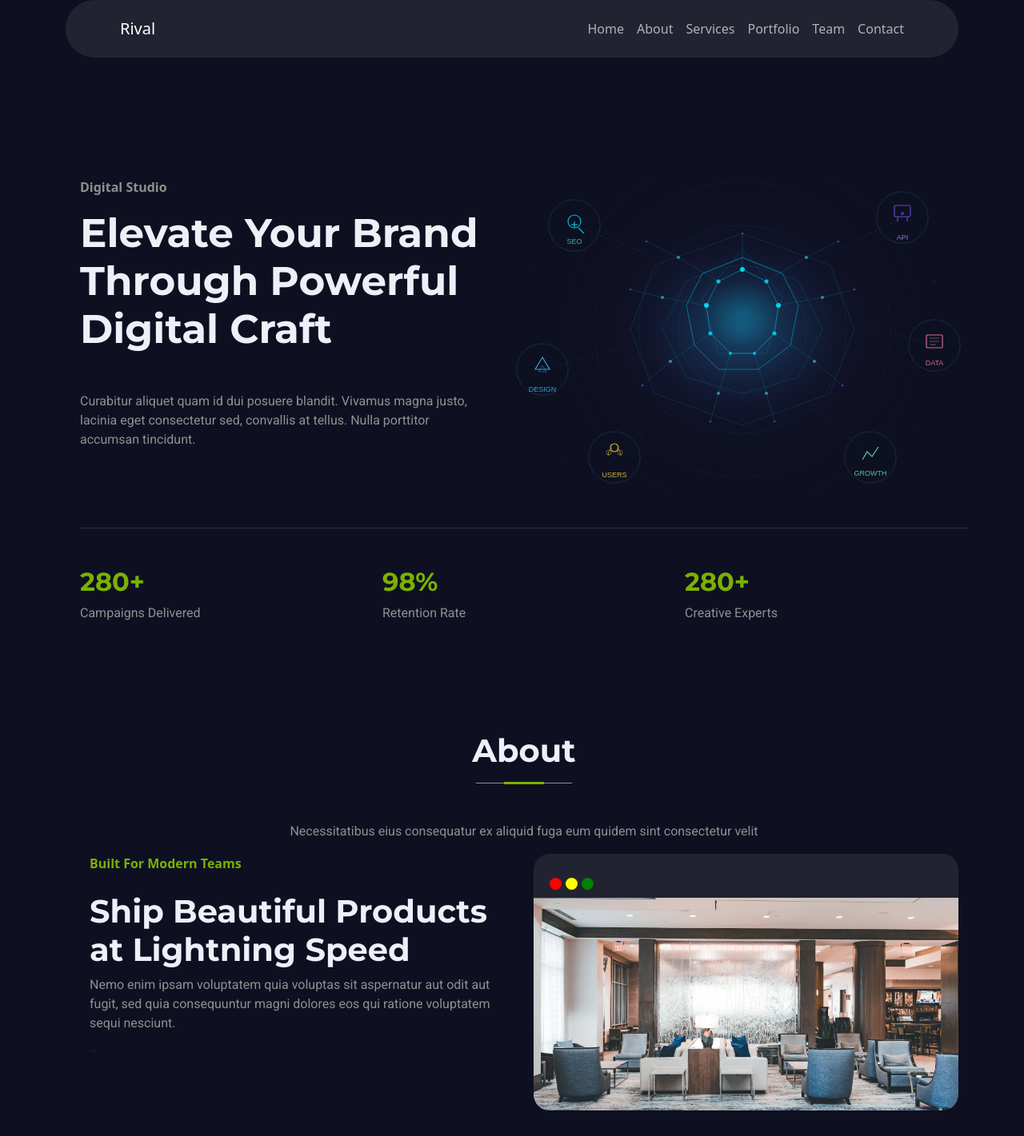
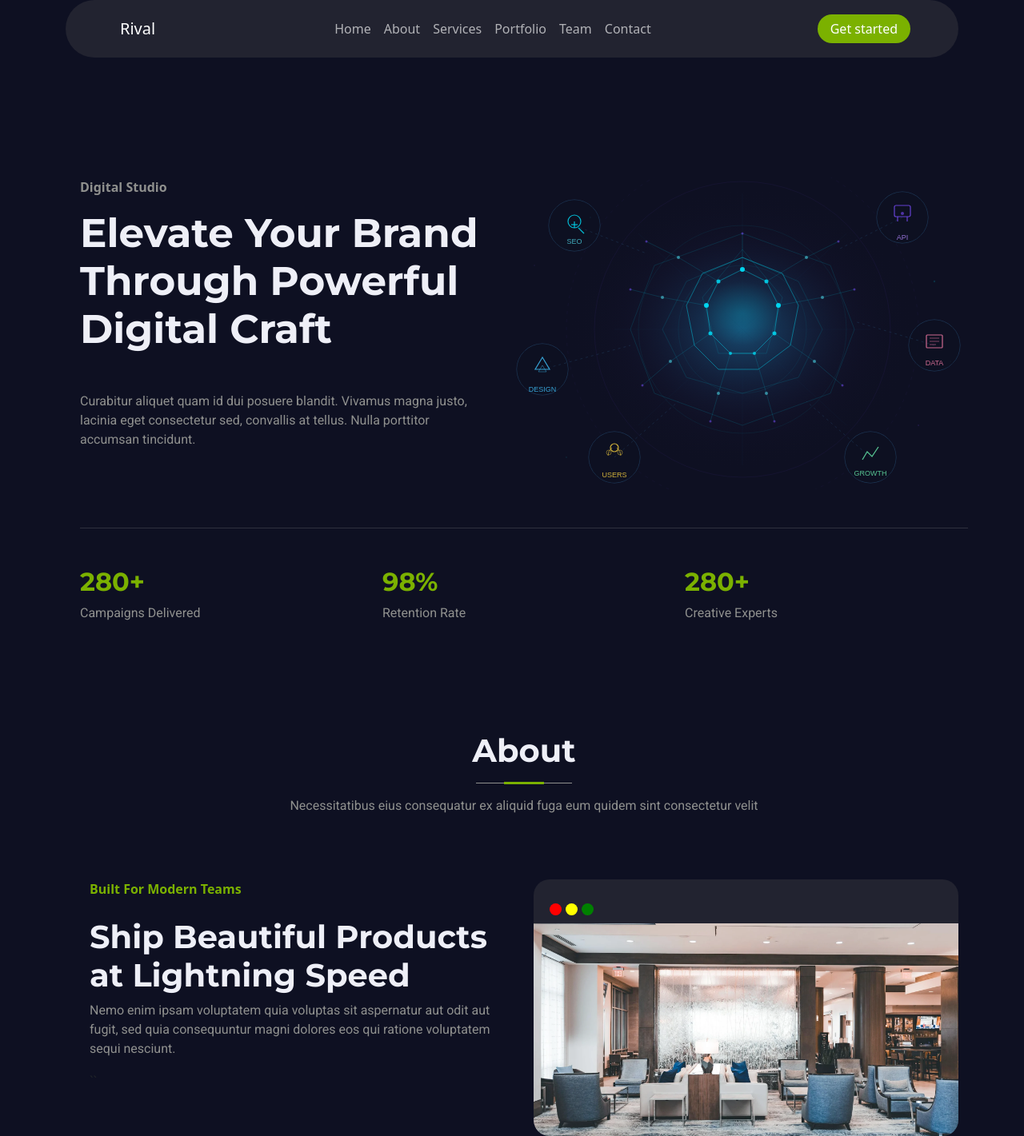
Before and after one commit to adarshrajshah04/reval, a React (Vite) app: page / in a window 1280 px wide. Shown: the whole page at 80% size. Before the commit the page ends 1389 px from the top, so only its background shows below. Built offline with nearby package versions, Linux system fonts and the light colour scheme; the HTML template or start-up script is replaced by a standard one.

Commit message:
add button component

```diff
--- a/src/assets/css/About.module.css
+++ b/src/assets/css/About.module.css
@@ -5,11 +5,6 @@
     justify-content: center;
 }
 
-.line{
-    display: flex;
-    justify-content: center;
-    align-items: center;
-}
 
 .mac_parent{
     background-color: var(--Nav);
--- /dev/null
+++ b/src/assets/css/Button.module.css
@@ -0,0 +1,13 @@
+.btn{
+    padding: 6px 16px ;
+    color: white;
+    background-color: var(--green);
+    border: none;
+    border-radius: 50px;
+    transition: all 0.2s;
+
+}
+
+.btn:hover{
+    transform: translateY(-4px);
+}
--- /dev/null
+++ b/src/assets/css/TopHeading.module.css
@@ -0,0 +1,10 @@
+.line{
+    display: flex;
+    justify-content: center;
+    align-items: center;
+}
+.para{
+    display: flex;
+    align-items: center;
+    flex-direction: column;
+}
--- a/src/components/About.jsx
+++ b/src/components/About.jsx
@@ -2,17 +2,13 @@ import React from 'react'
 import { Container,Row,Col } from 'react-bootstrap'
 import classes from '../assets/css/About.module.css'
 import About_img from '../assets/images/About_img.webp'
+import TopHeading from './TopHeading'
 
 const About = () => {
   return (
    <Container>
      <div className={classes.main} style={{padding:'120px 0 0 30px'}}>
-        <h3 className='heading  fw-bolder fs-1 mb-3'>About</h3>
-        <div className={classes.line} style={{background:'var(--text)',height:'1px', width:'120px'}}>
-            <div className='rounded-pell' style={{background:'var(--green)',height:'3px', width:'50px'}}></div>
-        </div>
-        <p className='mt-5'>Necessitatibus eius consequatur ex aliquid fuga eum quidem sint consectetur velit</p>
-
+       <TopHeading heading='About' text='Necessitatibus eius consequatur ex aliquid fuga eum quidem sint consectetur velit'/>
 
         <Row>
             <Col>
--- /dev/null
+++ b/src/components/Button.jsx
@@ -0,0 +1,12 @@
+import React from 'react'
+import classes from '../assets/css/Button.module.css'
+
+const Button = ({text}) => {
+    console.log(text);
+
+  return (
+    <button className={classes.btn}>{text}</button>
+  )
+}
+
+export default Button
--- /dev/null
+++ b/src/components/TopHeading.jsx
@@ -0,0 +1,17 @@
+import React from 'react'
+import classes from '../assets/css/TopHeading.module.css'
+
+const TopHeading = ({heading='heading...',text="text...."}) => {
+  return (
+    <div className={classes.para} >
+         <h3 className='heading  fw-bolder fs-1 mb-3'>{heading}</h3>
+        <div className={classes.line} style={{background:'var(--text)',height:'1px', width:'120px'}}>
+            <div className='rounded-pell' style={{background:'var(--green)',height:'3px', width:'50px'}}></div>
+        </div>
+        <p className='mt-3  ' style={{marginBottom:'80px'}}>{text}</p>
+
+    </div>
+  )
+}
+
+export default TopHeading
--- a/src/components/global/Navigation.jsx
+++ b/src/components/global/Navigation.jsx
@@ -1,5 +1,6 @@
 import React from "react";
 import { Container, Navbar, Nav } from "react-bootstrap";
+import Button from "../Button";
 
 const Navigation = () => {
     return (
@@ -10,7 +11,7 @@ const Navigation = () => {
                         <Navbar.Brand href="#home"><i className="bi bi-shadows me-2"></i>Rival</Navbar.Brand>
                         <Navbar.Toggle aria-controls="basic-navbar-nav" />
                         <Navbar.Collapse id="basic-navbar-nav">
-                            <Nav className="ms-auto">
+                            <Nav className="m-auto">
                                 <Nav.Link href="#home">Home</Nav.Link>
                                 <Nav.Link href="#home">About</Nav.Link>
                                 <Nav.Link href="#home">Services</Nav.Link>
@@ -20,7 +21,10 @@ const Navigation = () => {
 
 
                             </Nav>
+
                         </Navbar.Collapse>
+                        <Button text='Get started'/>
+
                     </Container>
                 </Navbar>
             </Container>
```
